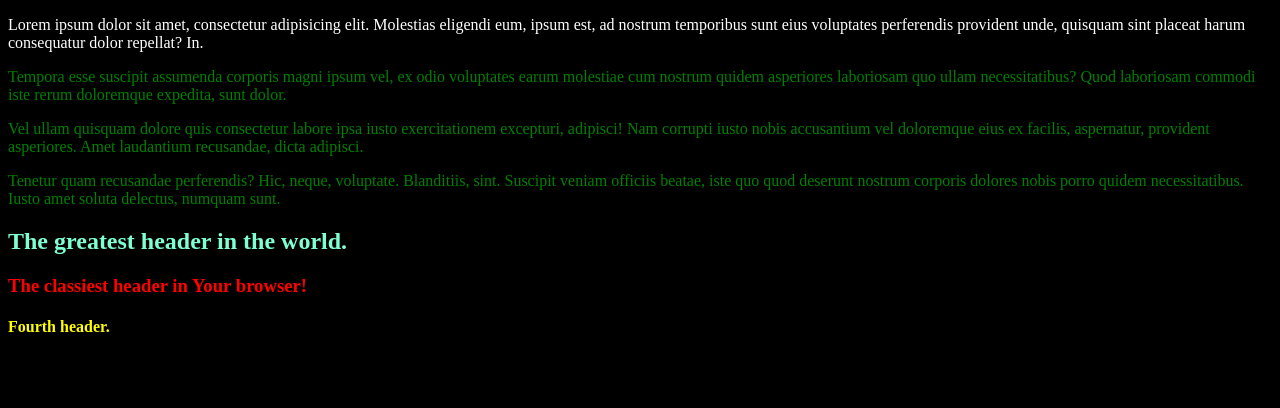
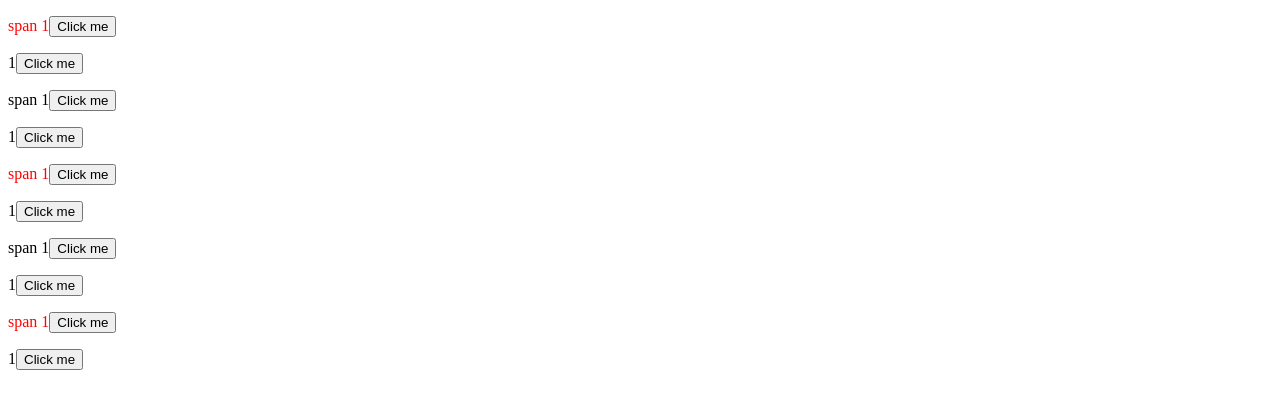
Before and after one commit to lehronn/jquery-module, a website: page development/html/index.html in a window 1280 px wide. Drawn offline with nearby package versions, Linux system fonts and the light colour scheme; files that its build step writes are made by us from their sources.

Commit message:
first exe finished

```diff
--- a/development/html/index.html
+++ b/development/html/index.html
@@ -10,19 +10,38 @@
     <script src="https://ajax.googleapis.com/ajax/libs/jquery/1.12.4/jquery.min.js"></script>
 </head>
 <body>
-<p>
-  Lorem ipsum dolor sit amet, consectetur adipisicing elit. Molestias eligendi eum, ipsum est, ad nostrum temporibus sunt eius voluptates perferendis provident unde, quisquam sint placeat harum consequatur dolor repellat? In.
-</p>
-<p>
-  Tempora esse suscipit assumenda corporis magni ipsum vel, ex odio voluptates earum molestiae cum nostrum quidem asperiores laboriosam quo ullam necessitatibus? Quod laboriosam commodi iste rerum doloremque expedita, sunt dolor.
-</p>
-<p>
-  Vel ullam quisquam dolore quis consectetur labore ipsa iusto exercitationem excepturi, adipisci! Nam corrupti iusto nobis accusantium vel doloremque eius ex facilis, aspernatur, provident asperiores. Amet laudantium recusandae, dicta adipisci.
-</p>
-<p>
-  Tenetur quam recusandae perferendis? Hic, neque, voluptate. Blanditiis, sint. Suscipit veniam officiis beatae, iste quo quod deserunt nostrum corporis dolores nobis porro quidem necessitatibus. Iusto amet soluta delectus, numquam sunt.
-</p>
-
+<div>
+  <div>
+	  <p><span>span 1</span></p>
+  </div>
+  <div>
+	  <p>1</p>
+  </div>
+  <div>
+    <p><span>span 1</span></p>
+  </div>
+  <div>
+    <p>1</p>
+  </div>
+  <div>
+    <p><span>span 1</span></p>
+  </div>
+  <div>
+    <p>1</p>
+  </div>
+  <div>
+    <p><span>span 1</span></p>
+  </div>
+  <div>
+    <p>1</p>
+  </div>
+  <div>
+    <p><span>span 1</span></p>
+  </div>
+  <div>
+    <p>1</p>
+  </div>
+</div>
 <script src="./js/script.min.js"></script>
 </body>
 </html>
--- a/development/js/script.js
+++ b/development/js/script.js
@@ -1,41 +1,26 @@
 // scripts.js
 
 //waiting for DOM objects.
-$(function(){
-	console.log('js file is started and DOMs objects is loaded.');
-//end waiting
+$(function() {
+  console.log('js file is started and DOMs objects is loaded.');
+  //end waiting
 
-//change color with css metod
-  var paragraphs = $('p').css('color','green');
-  $('body').css('background-color', 'black');
+  //change color with css metod
+  var spans = $('span');
+  spans.each(function(index, element) {
+    if (index % 2 == 0) {
+      $(element).css('color', 'red');
+    }
+  });
 
-  var jqFirstParagraph = paragraphs.eq(0);
-  console.log(rawFirstParagraph); //pick first elem. from array with jquery function eq.
-  var rawSecParagraph = paragraphs[1];
+  var paragraphs = $('p');
+  paragraphs.each(function(index, element) {
+    var btn = '<button class="btn" data-tmp="' + index + '">Click me</button>';
+    $(element).append(btn);
+  });
 
-  var rawFirstParagraph = paragraphs[0]; //pick this same elem. with javascript withour jquery wrapper.
-
-  console.log(jqFirstParagraph);
-  jqFirstParagraph.css('color', 'white');
-//create new elements with jQuery.
-
-  var header2 = $('<h2>The greatest header in the world.</h2>'),
-      header3 = $('<h3 class="classy-header">The classiest header in Your browser!</h3>'),
-      header4 = $('<h4>Fourth header.</h4>');
-
-  header4.css('color', 'yellow');
-
-  console.log(header2);
-  console.log(header3);
-  console.log(header4);
-
-  $('body').append(header2);
-  $('body').append(header3);
-  $('body').append(header4);
-
-//iteration of DOM elements with .each
-
-
-
+  $('button').click(function(){
+    alert($(this).attr("data-tmp"));
+  });
 
 });
```
Also changed, not shown: distribution/index.html (+1 -1 lines), distribution/js/script.min.js, 1 other file.
